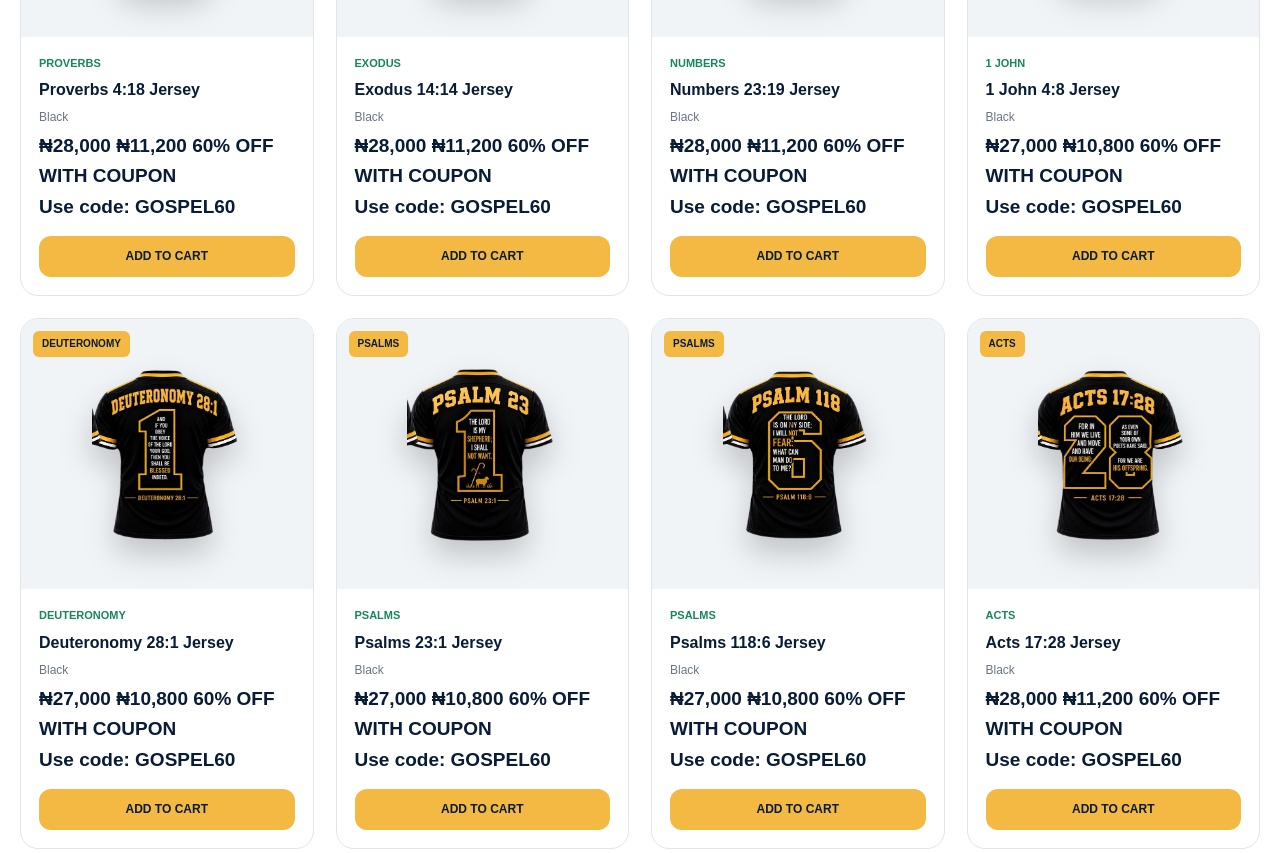
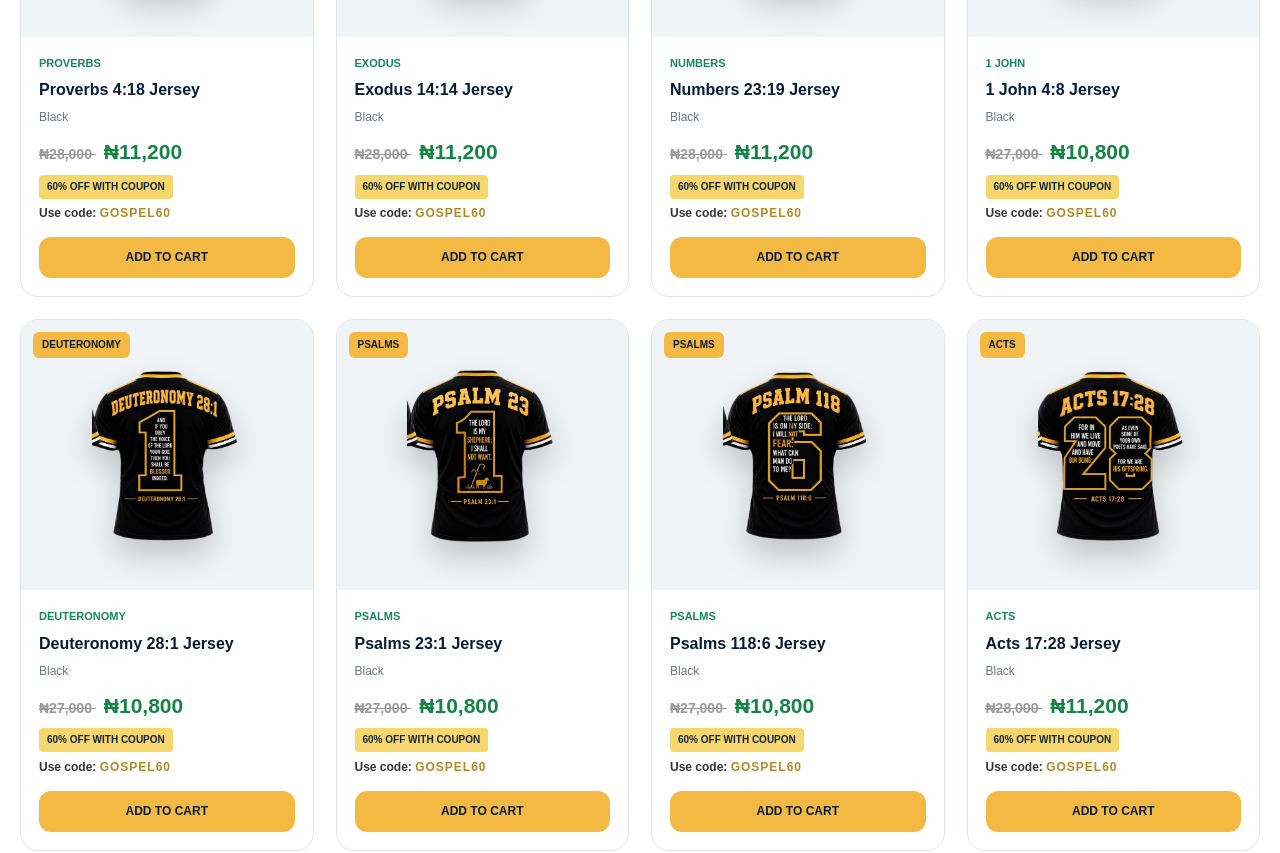
Before and after one commit to Samuel5555/bjs, a plain HTML site: page index.html in a window 1280 px wide. Shown: the part 1546-2399 px from the top of the page. Drawn offline with Linux system fonts and the light colour scheme.

```diff
--- a/index.html
+++ b/index.html
@@ -200,7 +200,44 @@ header {
 .mobile-menu {
     display: none;
 }
-
+.coupon-price {
+    margin-top: 8px;
+}
+
+.old-price {
+    text-decoration: line-through;
+    color: #999;
+    font-size: 14px;
+    margin-right: 8px;
+}
+
+.new-price {
+    font-size: 21px;
+    font-weight: bold;
+    color: #168447;
+}
+
+.coupon-tag {
+    display: inline-block;
+    background: #f5d76e;
+    color: #17243a;
+    padding: 4px 8px;
+    border-radius: 4px;
+    font-size: 10px;
+    font-weight: bold;
+    margin-top: 6px;
+}
+
+.coupon-code {
+    font-size: 12px;
+    margin-top: 5px;
+    color: #333;
+}
+
+.coupon-code strong {
+    color: #b18a27;
+    letter-spacing: 1px;
+}
 /* =========================================================
    HERO
    ========================================================= */
```
